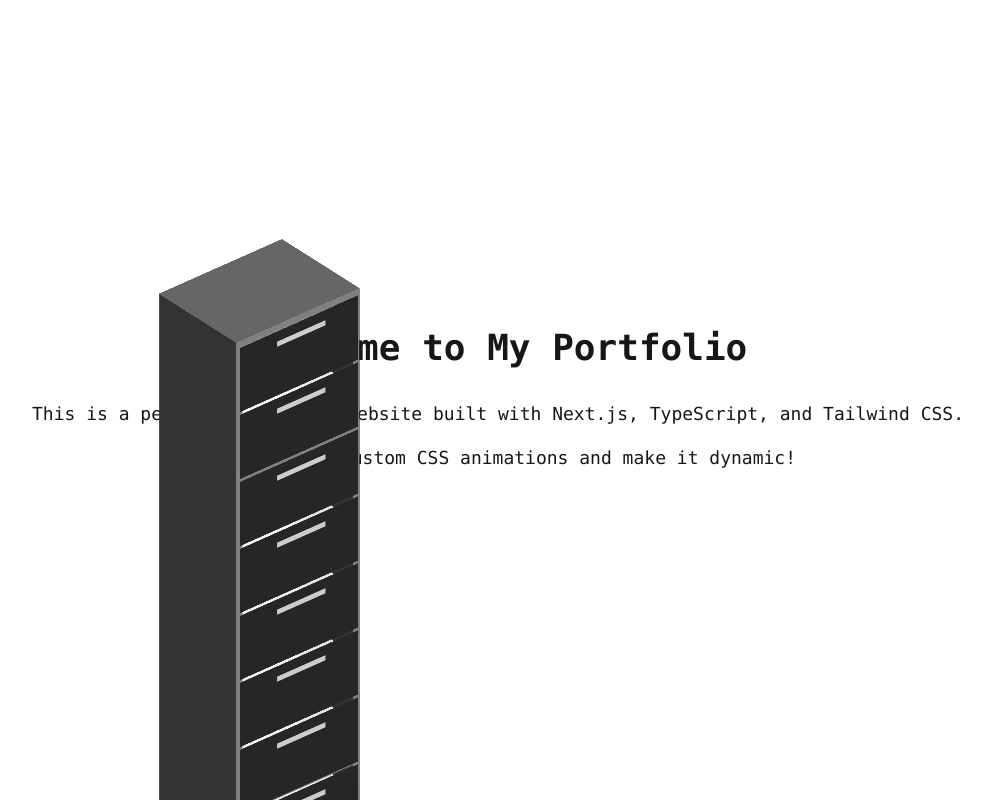
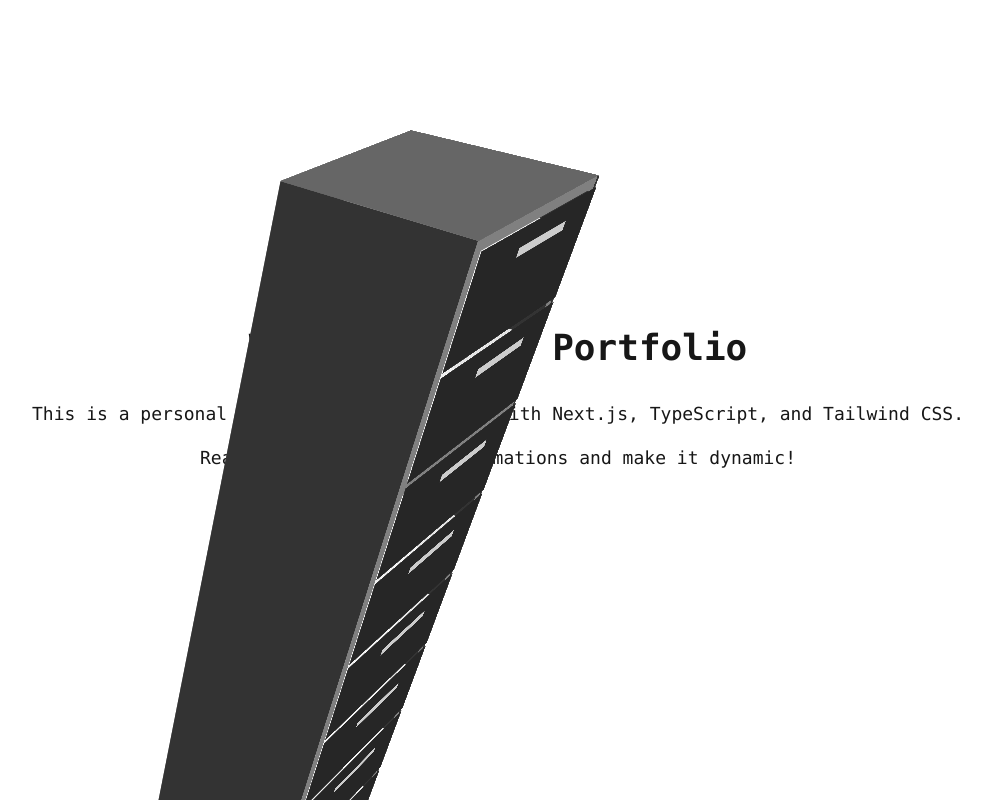
Before and after one commit to Dhruvsa1/Personal-Portfolio, a Next.js app: page / in a window 1280 px wide. Shown: the whole page, without its empty margins (142-1133 px from the left). Built offline with nearby package versions, Linux system fonts and the light colour scheme.

Commit message:
Fix cabinet animation positioning to stay on left side

```diff
--- a/components/Cabinet.css
+++ b/components/Cabinet.css
@@ -19,7 +19,8 @@
   align-items: center;
   justify-content: center;
   transition: all 1.2s cubic-bezier(0.68, -0.55, 0.265, 1.55);
-  transform: rotateX(0deg) rotateY(0deg);
+  transform-origin: left center;
+  transform: perspective(1000px) rotateX(0deg) rotateY(0deg);
   box-shadow: 0 10px 30px rgba(0, 0, 0, 0.3);
 }
 
@@ -29,7 +30,7 @@
   width: auto;
   height: auto;
   box-shadow: none;
-  transform: rotateX(-32deg) rotateY(40deg);
+  transform: perspective(1000px) rotateX(-32deg) rotateY(40deg);
 }
 
 .cabinet-arrow {
@@ -85,16 +86,18 @@
   --transition: 0.2s;
 
   height: calc(var(--height) * 1vmin);
-  transform: translate3d(0, 0, 50vmin);
   width: calc(var(--width) * 1vmin);
   color: hsl(0, 10%, 10%);
   position: relative;
   opacity: 0;
-  transition: opacity 0.6s ease-in 0.6s;
+  visibility: hidden;
+  transition: opacity 0.6s ease-in 0.6s, visibility 0s 0s;
 }
 
 .cabinet-wrapper.animated .chest {
   opacity: 1;
+  visibility: visible;
+  transform: translate3d(0, 0, 50vmin);
 }
 
 .chest__panel {
```
